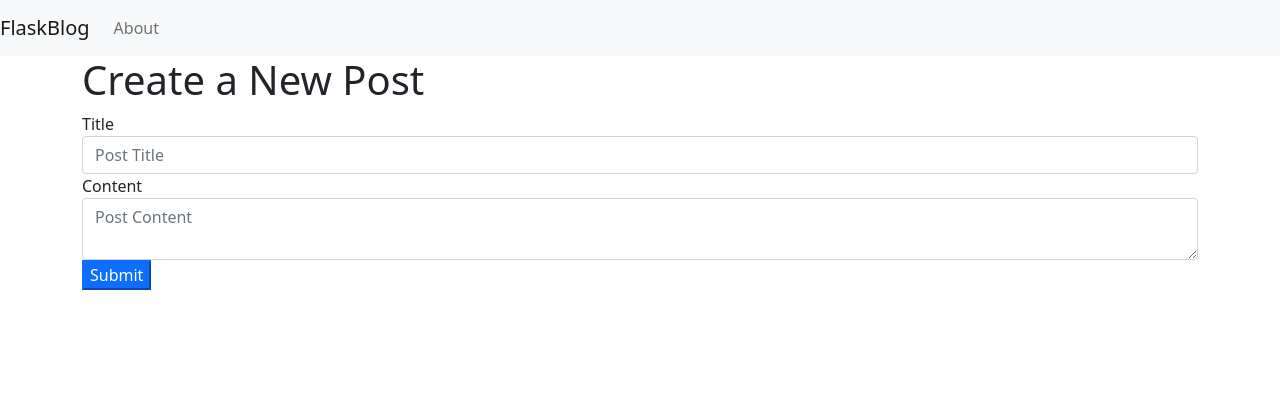
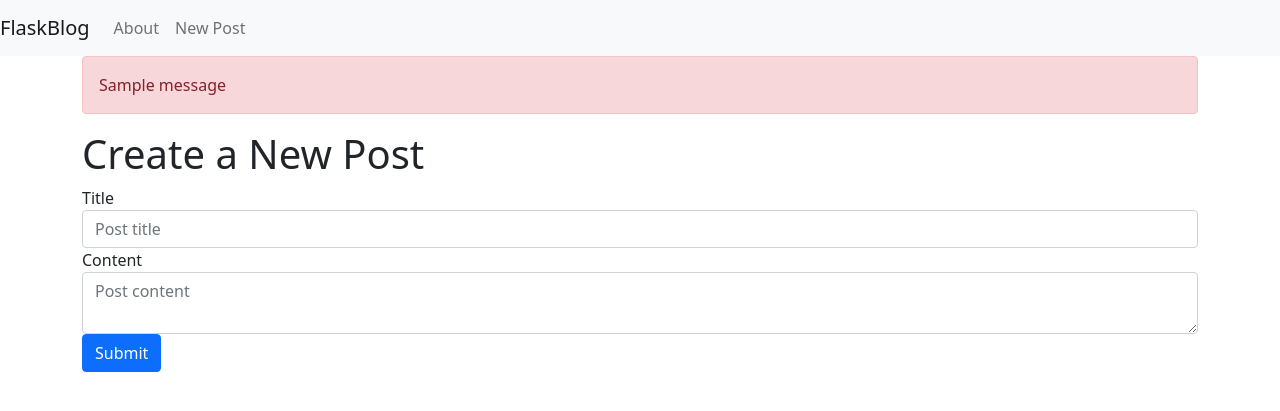
Before and after one commit to PraveenLiyanage/Simple-Flask-Web-App-Task2, a Flask app: page /create in a window 1280 px wide. Shown: the top 411 px of the page. Run offline with Flask 3, Linux system fonts and the light colour scheme; one stand-in notice (Sample message) is shown; some libraries are stand-ins or nearby versions.

Commit message:
Page Link

```diff
--- a/app.py
+++ b/app.py
@@ -9,7 +9,7 @@ def get_db_connection():
 
 def get_post(post_id):
     conn = get_db_connection()
-    post = conn.execute('SELECT * FROM posts WHERE id = ?' ,
+    post = conn.execute('SELECT * FROM posts WHERE id = ?',
                         (post_id,)).fetchone()
     conn.close()
     if post is None:
@@ -33,4 +33,18 @@ def post(post_id):
 
 @app.route('/create', methods=('GET', 'POST'))
 def create():
+    if request.method == 'POST':
+        title = request.form['title']
+        content = request.form['content']
+
+        if not title:
+            flash('Title is required!')
+        else:
+            conn = get_db_connection()
+            conn.execute('INSERT INTO posts (title, content) VALUES (?, ?)',
+                         (title, content))
+            conn.commit()
+            conn.close()
+            return redirect(url_for('index'))
+
     return render_template('create.html')
--- a/templates/base.html
+++ b/templates/base.html
@@ -21,10 +21,16 @@
                     <li class="nav-item-active">
                         <a class="nav-link" href="#">About</a>
                     </li>
+                    <li class="nav-item">
+                        <a class="nav-link" href="{{url_for('create')}}">New Post</a>
+                    </li>
                 </ul>
             </div>
         </nav>
         <div class="container">
+            {% for message in get_flashed_messages() %}
+                <div class="alert alert-danger">{{ message }}</div>
+            {% endfor %}
             {% block content %} {% endblock %}
         </div>
         <!-- Optional Javascript -->
--- a/templates/create.html
+++ b/templates/create.html
@@ -5,20 +5,19 @@
 
 <form method="post">
     <div class="form-group">
-        <label for = "title">Title</label>
+        <label for="title">Title</label>
         <input type="text" name="title"
-            placeholder="Post Title" class="form-control"
-            value="{{ request.form['title'] }}">
+               placeholder="Post title" class="form-control"
+               value="{{ request.form['title'] }}"></input>
     </div>
 
     <div class="form-group">
         <label for="content">Content</label>
-        <textarea name="content" placeholder="Post Content"
-            class="form-control">{{ request.form['content'] }}</textarea>
+        <textarea name="content" placeholder="Post content"
+                  class="form-control">{{ request.form['content'] }}</textarea>
     </div>
     <div class="form-group">
-        <button type="submit" class="bt btn-primary">Submit</button>
+        <button type="submit" class="btn btn-primary">Submit</button>
     </div>
 </form>
-
-{% endblock%}
+{% endblock %}
--- a/templates/index.html
+++ b/templates/index.html
@@ -3,7 +3,7 @@
 {% block content %}
     <h1>{% block title %} Welcome to FlaskBlog {% endblock %}</h1>
     {% for post in posts %}
-        <a href="{{ url_for('post', post_id-post['id']) }}">
+        <a href="#">
             <h2>{{ post['title'] }}</h2>
         </a>
         <span class="badge badge-primary">{{ post['created'] }}</span>
```
Also changed, not shown: database.db.
